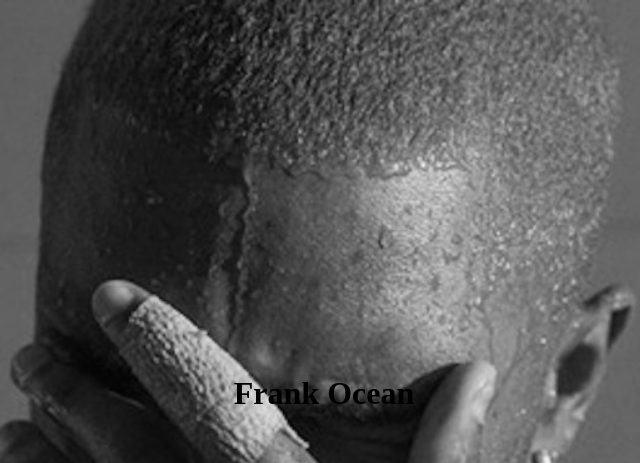
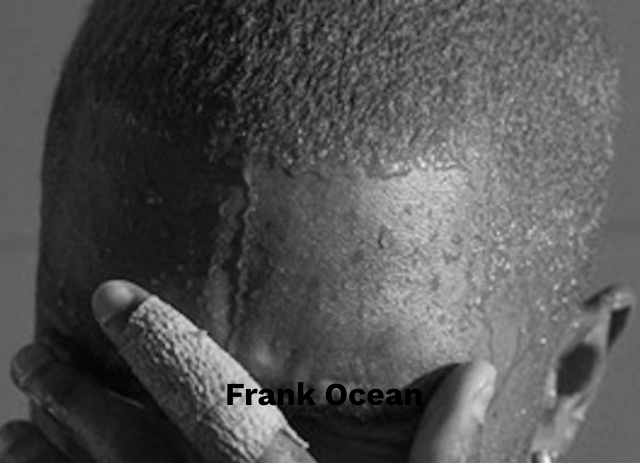
Before and after one commit to sbm4/sbm4.github.io, a plain HTML site: page projectone/index.html in a window 1280 px wide. Shown: the top 463 px of the page, 316-956 px from the left. Drawn offline with nearby package versions, Linux system fonts and the light colour scheme.

Commit message:
adding fonts

```diff
--- a/projectone/style.css
+++ b/projectone/style.css
@@ -1,3 +1,4 @@
+@import url('https://fonts.googleapis.com/css2?family=Amiri:wght@400;700&family=Work+Sans:wght@400;500;600;700;800;900&display=swap');
 body {
     margin: 0;
     display: flex;
@@ -25,6 +26,7 @@ body {
   }
 
   h1 {
+    font-family: 'Work Sans', sans-serif;
     text-align: center;
     padding-top: 40vh;
   }
```
Also changed, not shown: projectone/images/STATIC.jpg (added), projectone/images/blonde.png (added), projectone/images/channel orange.jpg (added), projectone/images/endless.jpg (added), projectone/images/frankagain2.jpg (added), projectone/images/long frank.jpg (added), projectone/images/nostalgia, ultra.jpg (added), 2 other files.
